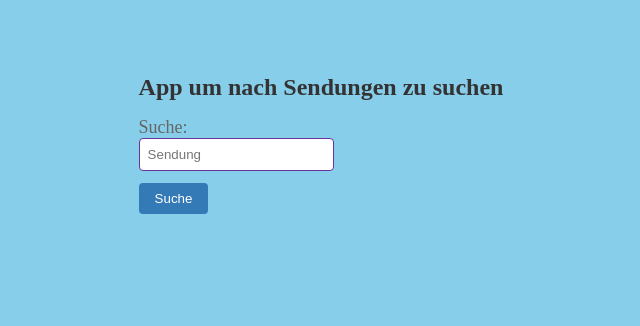
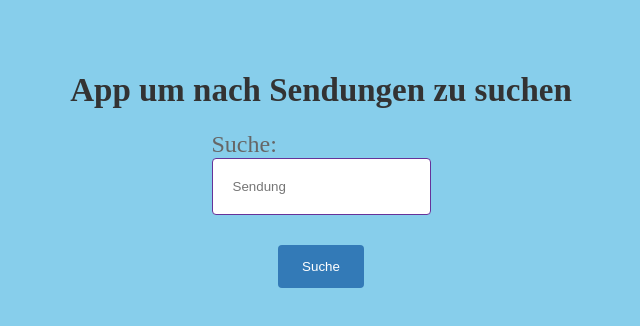
Before and after one commit to A-Soumah/TV-Search-app, a plain HTML site: page index.html in a window 1280 px wide. Shown: the whole page, without its empty margins (319-959 px from the left). Drawn offline with Linux system fonts and the light colour scheme.

Commit message:
Update stylesheet.css

```diff
--- a/stylesheet.css
+++ b/stylesheet.css
@@ -1,24 +1,41 @@
 body{
   background-color: skyblue;
+
+  width: 100%;
+  padding: 0;
+  margin: 0;
+}
+
+#title{
+  text-align: center;
+}
+#title-form-center{
   display: flex;
+  flex-direction: column;
   justify-content: center;
   align-items: center;
-  padding-top:50px ;
+  margin-top:50px ;
 }
 
+#form-style{
+  display: flex;
+  flex-direction: column;
+  justify-content:space-between ;
+  align-items: center;
+}
 #title {
-  font-size: 24px;
+  font-size: 33px;
   color: #333;
 }
 
 #label {
-  font-size: 18px;
+  font-size: 24px;
   color: #666;
   margin-bottom: 1rem;
 }
 
 #sName {
-  padding: 8px;
+  padding: 20px;
   border: 1px solid;
   border-color: rebeccapurple;
   border-radius: 4px;
@@ -27,19 +44,23 @@ body{
 
 #submit-button {
   margin-bottom: 16px;
-  padding: 8px 16px;
+  padding: 14px 24px;
   background-color: #337ab7;
   color: #fff;
   border: none;
   border-radius: 4px;
+  ;
 
 }
 
-.image-container {
+#imgContainer {
   display: flex;
+  flex-direction: row;
+  justify-content: center;
+  align-items:center;
   flex-wrap: wrap;
   gap: 16px 16px;
-  justify-content: space-between;
+
 }
 
 .image-container img {
```
